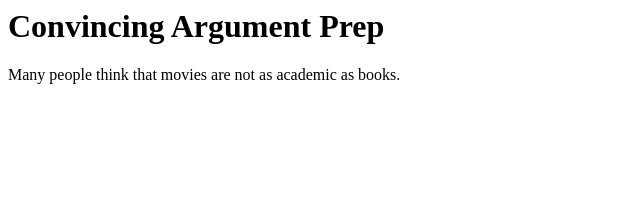
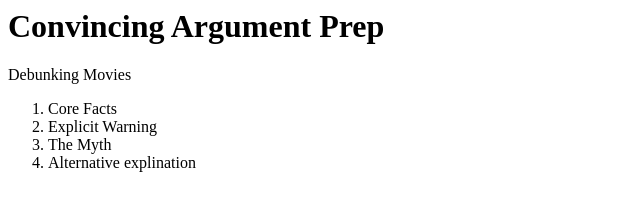
Before and after one commit to matherlyr/convincingArgumentPrep, a plain HTML site: page index.html in a window 1280 px wide. Shown: the whole page, without its empty margins (0-640 px from the left). Drawn offline with Linux system fonts and the light colour scheme.

Commit message:
Update index.html

```diff
--- a/index.html
+++ b/index.html
@@ -2,7 +2,12 @@
   <body>
     <h1> Convincing Argument Prep </h1>
     <p>
-      Many people think that movies are not as academic as books.
+      Debunking Movies
+      <ol>
+        <li>Core Facts</li>
+        <li>Explicit Warning</li>
+        <li>The Myth</li>
+        <li>Alternative explination</li>
     </p>
   </body>
 </html>
```
